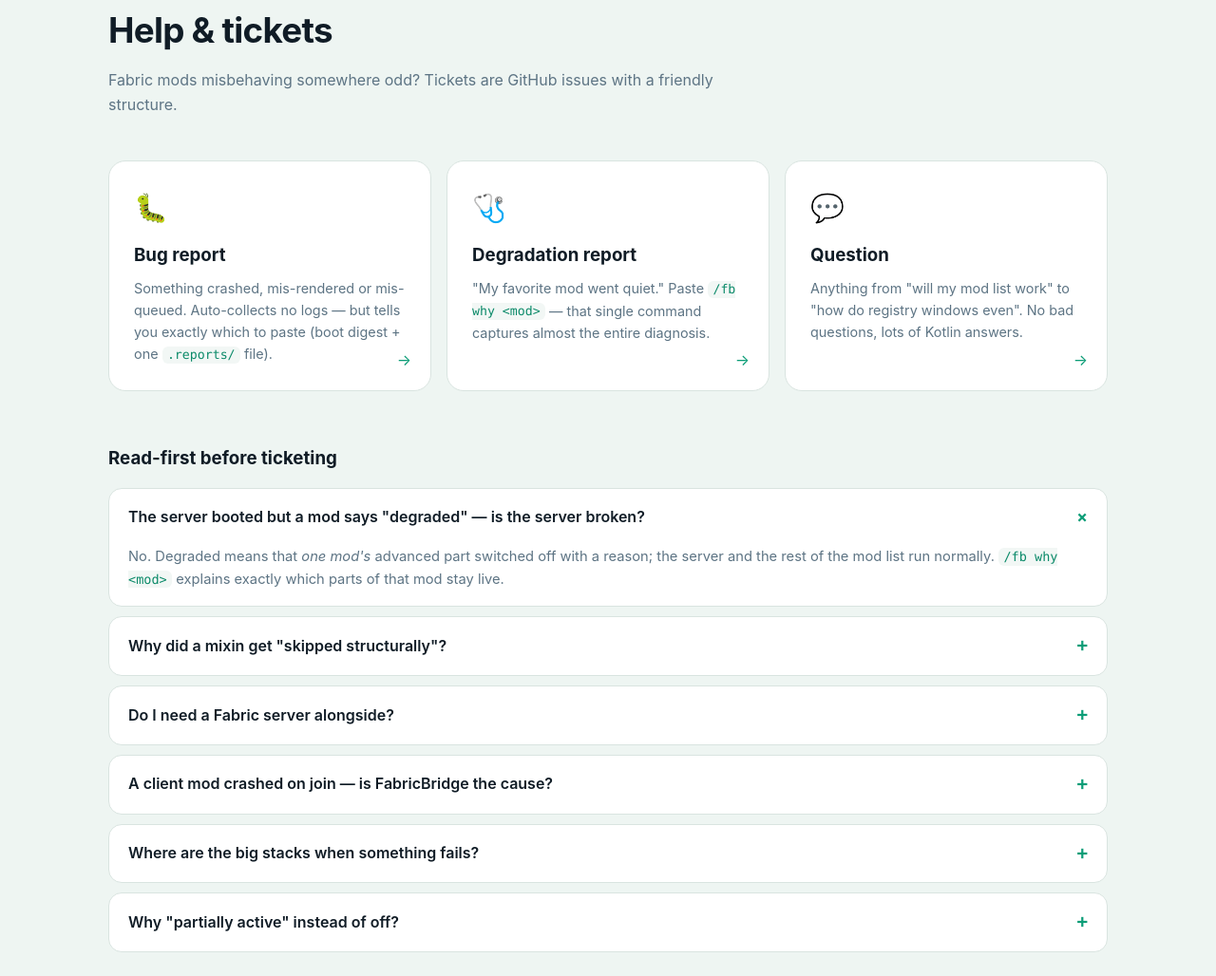
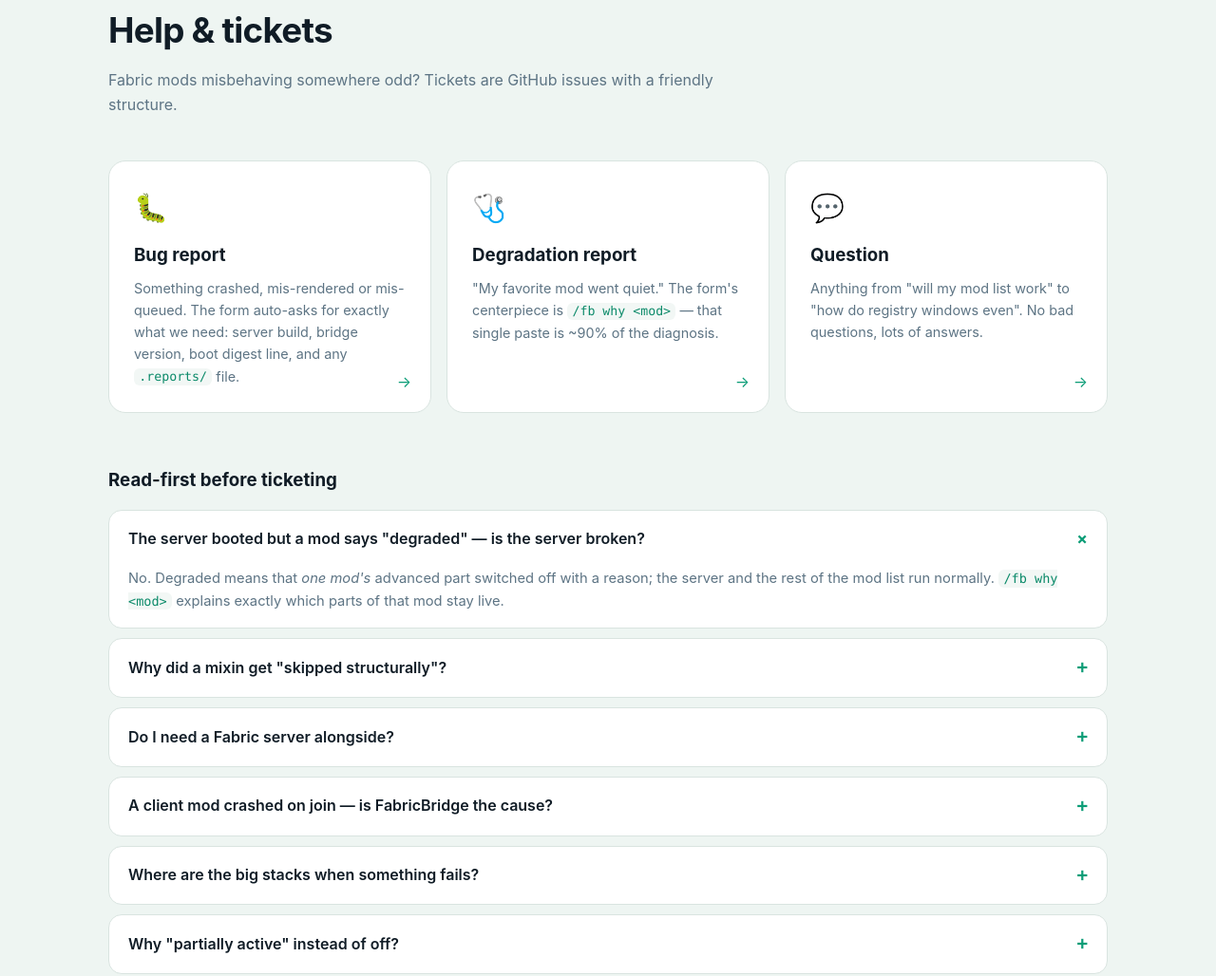
Before and after one commit to thatonemcalt/fabric-bridge-info, a plain HTML site: page index.html in a window 1280 px wide. Shown: the part 6082-7110 px from the top of the page at 95% size. Drawn offline with Linux system fonts and the light colour scheme.

Commit message:
Support: real issue forms for bug / degradation / question tickets

```diff
--- a/index.html
+++ b/index.html
@@ -271,19 +271,19 @@
       <p>Fabric mods misbehaving somewhere odd? Tickets are GitHub issues with a friendly structure.</p>
     </div>
     <div class="support-grid">
-      <a class="ticket-card reveal card-hover" href="#" data-soon>
+      <a class="ticket-card reveal card-hover" href="https://github.com/koolaidguyhey/fabricbridge-site/issues/new?template=bug_report.yml">
         <span class="tc-icon">🐛</span><h3>Bug report</h3>
-        <p>Something crashed, mis-rendered or mis-queued. Auto-collects no logs — but tells you exactly which to paste (boot digest + one <code>.reports/</code> file).</p>
+        <p>Something crashed, mis-rendered or mis-queued. The form auto-asks for exactly what we need: server build, bridge version, boot digest line, and any <code>.reports/</code> file.</p>
         <span class="tc-arrow">→</span>
       </a>
-      <a class="ticket-card reveal card-hover" href="#" data-soon>
+      <a class="ticket-card reveal card-hover" href="https://github.com/koolaidguyhey/fabricbridge-site/issues/new?template=degradation_report.yml">
         <span class="tc-icon">🩺</span><h3>Degradation report</h3>
-        <p>"My favorite mod went quiet." Paste <code>/fb why &lt;mod&gt;</code> — that single command captures almost the entire diagnosis.</p>
+        <p>"My favorite mod went quiet." The form's centerpiece is <code>/fb why &lt;mod&gt;</code> — that single paste is ~90% of the diagnosis.</p>
         <span class="tc-arrow">→</span>
       </a>
-      <a class="ticket-card reveal card-hover" href="#" data-soon>
+      <a class="ticket-card reveal card-hover" href="https://github.com/koolaidguyhey/fabricbridge-site/issues/new?template=question.yml">
         <span class="tc-icon">💬</span><h3>Question</h3>
-        <p>Anything from "will my mod list work" to "how do registry windows even". No bad questions, lots of Kotlin answers.</p>
+        <p>Anything from "will my mod list work" to "how do registry windows even". No bad questions, lots of answers.</p>
         <span class="tc-arrow">→</span>
       </a>
     </div>
@@ -309,7 +309,7 @@
       <p>Calm bridges between fabric mods and Paper / Purpur. Built by <strong>koolaidguyhey</strong> — koolaid-powered, rig-tested.</p>
     </div>
     <div class="foot-col"><h4>Site</h4><a href="#features">Features</a><a href="#install">Install</a><a href="#console">Commands</a><a href="#mods">Mod health</a></div>
-    <div class="foot-col"><h4>Project</h4><a href="#" data-soon>GitHub</a><a href="#" data-soon>Modrinth</a><a href="#support">Report an issue</a></div>
+    <div class="foot-col"><h4>Project</h4><a href="https://github.com/koolaidguyhey/fabricbridge-site">GitHub</a><a href="#" data-soon>Modrinth</a><a href="https://github.com/koolaidguyhey/fabricbridge-site/issues/new?template=question.yml">Report an issue</a></div>
     <div class="foot-col"><h4>Status</h4><span class="foot-pill">Most mods: working</span><span class="foot-pill">Paper · Purpur</span></div>
   </div>
   <div class="foot-bottom container">© 2026 koolaidguyhey · FabricBridge · "the server never crashes on a mod failure"</div>
```
Also changed, not shown: 4 other files.
